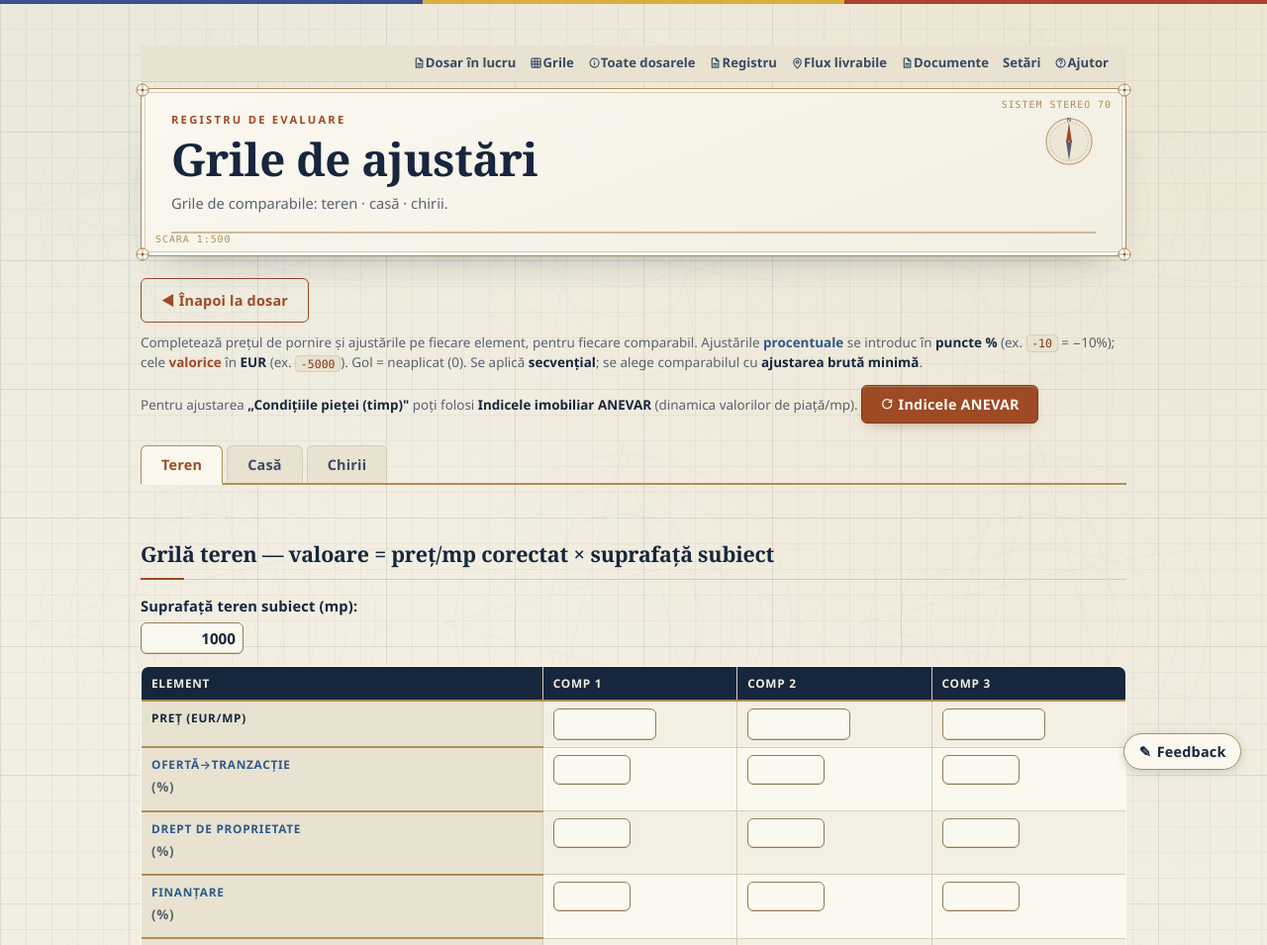
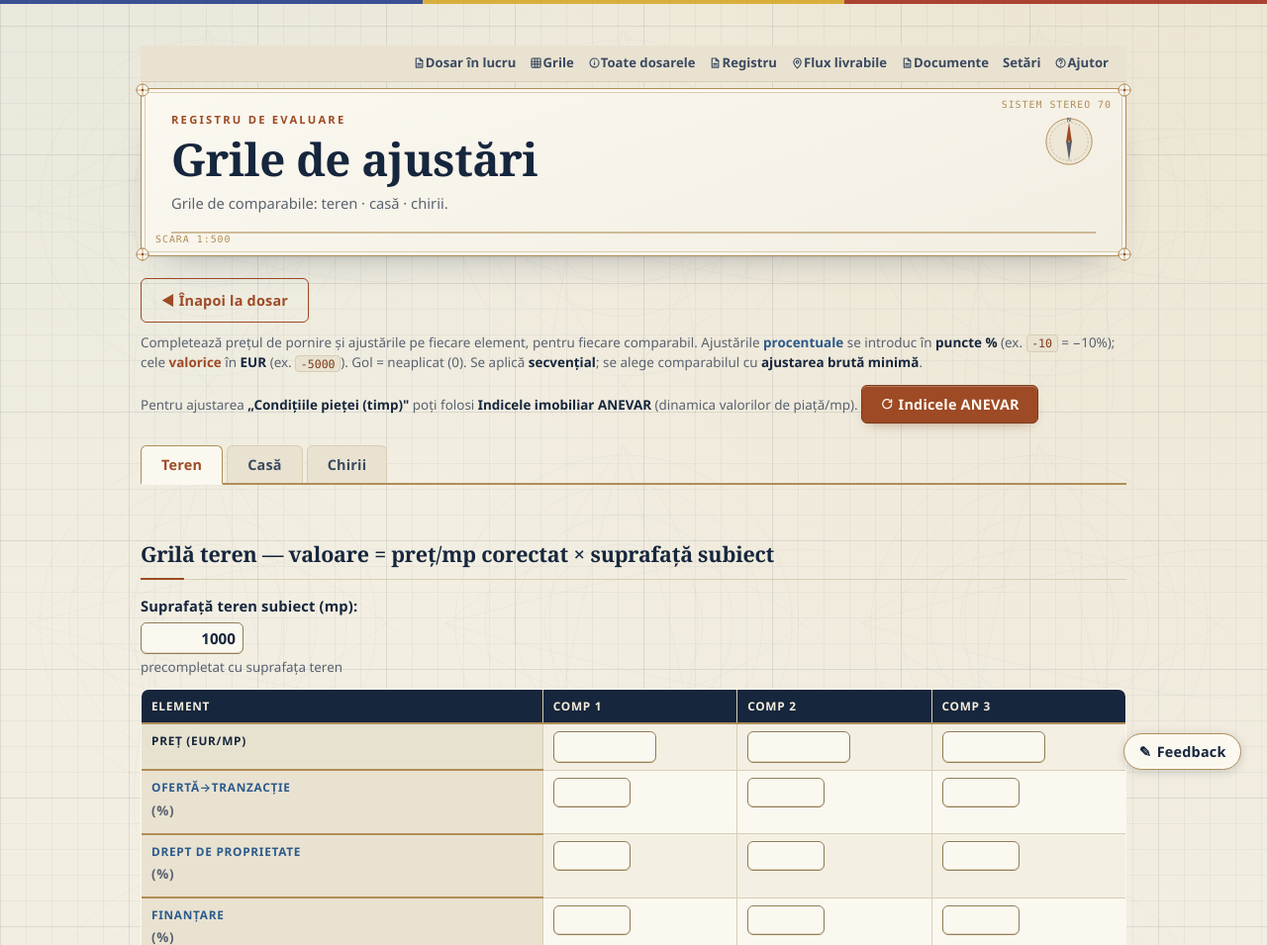
Before and after one commit to adrianserbanescu-byte/anevar, a FastAPI app: page /grila in a window 1280 px wide. Shown: the top 955 px of the page at 99% size. Run offline with FastAPI, Linux system fonts and the light colour scheme; data that the repository does not hold is empty.

Commit message:
feat(grila UX): propaga hint + precompletare "Suprafata subiect" in /grila
Adi: comentariile/precompletarea de la "Suprafata subiect" din grilele de
ajustari existau doar in sub-tabul Comparabile (dosar.html). Le propag si in
pagina standalone /grila (grila.html), cu acelasi sistem unificat (.hint,
diacritice corecte) si aceeasi mapare:
  teren  #supr-teren  <- wizard.suprafata_teren ("precompletat cu suprafata teren")
  casa   #supr-casa   <- wizard.acd             ("...cu ACD - aria construita desfasurata")
  chirii #supr-chirii <- wizard.au              ("...cu AU - aria utila")

Precompletare REALA (nu doar hint): /grila stie dosarul activ din
localStorage.anevar_dosar_activ (uid) si citeste valorile via /api/dosar/{uid}
(cheia wizard, indexata pe id-urile campurilor din Proprietate). Precompletez
doar daca userul n-a schimbat valoarea implicita (data-default) - nu suprascriu
ce a tastat; campul ramane editabil. Hint-ul se arata doar cand chiar am
precompletat. Fara dosar activ / fetch esuat -> campurile raman pe default.

Doar grila.html. Estetica Rams, clase existente (.hint).

Co-Authored-By: Claude Opus 4.8 (1M context) <noreply@anthropic.com>

```diff
--- a/evaluare-anevar/src/evaluare/web/templates/grila.html
+++ b/evaluare-anevar/src/evaluare/web/templates/grila.html
@@ -45,7 +45,7 @@ Pentru ajustarea <b>„Condițiile pieței (timp)"</b> poți folosi <b>Indicele
 <!-- ================= TEREN ================= -->
 <section role="tabpanel" id="panel-teren" aria-labelledby="tab-teren" tabindex="0">
 <h2>Grilă teren — valoare = preț/mp corectat × suprafață subiect</h2>
-<p><label for="supr-teren">Suprafață teren subiect (mp):</label> <input id="supr-teren" class="base" value="1000"></p>
+<p><label for="supr-teren">Suprafață teren subiect (mp):</label> <input id="supr-teren" class="base" value="1000" data-default="1000"><br><small class="hint" id="supr-teren-hint" hidden>precompletat cu suprafața teren</small></p>
 <div id="tabel-teren"></div>
 <button type="button" onclick="calcul('teren')">Calculează grila teren</button>
 <div id="rez-teren" role="status" aria-live="polite"></div>
@@ -72,7 +72,7 @@ Pentru ajustarea <b>„Condițiile pieței (timp)"</b> poți folosi <b>Indicele
 <p class="hint">Diferența de suprafață se tratează ca ajustare valorică (arie utilă: EUR/mp × Δ), deci
  fiecare comparabilă e adusă la subiect. „Suprafața subiect" de mai sus nu mai intră în formulă
  (rămâne pentru referință).</p>
-<p><label for="supr-casa">Suprafață subiect (mp):</label> <input id="supr-casa" class="base" value="120"></p>
+<p><label for="supr-casa">Suprafață subiect (mp):</label> <input id="supr-casa" class="base" value="120" data-default="120"><br><small class="hint" id="supr-casa-hint" hidden>precompletat cu ACD — aria construită desfășurată</small></p>
 <div id="tabel-casa"></div>
 <button type="button" onclick="calcul('casa')">Calculează grila casă</button>
 <div id="rez-casa" role="status" aria-live="polite"></div>
@@ -85,7 +85,7 @@ Pentru ajustarea <b>„Condițiile pieței (timp)"</b> poți folosi <b>Indicele
 <p class="hint">Prețul de pornire este <b>chiria lunară pe mp</b> (ex. EUR/mp/lună) a fiecărui comparabil de
  închiriere. Se alege comparabilul cu ajustarea brută minimă; chiria/mp aleasă × suprafața subiectului ×
  12 = <b>venitul brut potențial anual</b>, care intră în capitalizarea directă (abordarea prin venit).</p>
-<p><label for="supr-chirii">Suprafață închiriabilă subiect (mp):</label> <input id="supr-chirii" class="base" value="100"></p>
+<p><label for="supr-chirii">Suprafață închiriabilă subiect (mp):</label> <input id="supr-chirii" class="base" value="100" data-default="100"><br><small class="hint" id="supr-chirii-hint" hidden>precompletat cu AU — aria utilă</small></p>
 <div id="tabel-chirii"></div>
 <button type="button" onclick="calcul('chirii')">Calculează grila chirii</button>
 <div id="rez-chirii" role="status" aria-live="polite"></div>
@@ -116,6 +116,47 @@ const NCOMP = 3;
        if(d && d.uid) uid = String(d.uid); }catch(e){}
   const href = uid ? "/dosar/" + encodeURIComponent(uid) : "/incepe";
   ["inapoi-dosar-sus","inapoi-dosar-jos"].forEach(id => { const a = document.getElementById(id); if(a) a.href = href; });
+})();
+
+// ── PRECOMPLETARE „Suprafață subiect" în cele 3 grile standalone (paritate cu sub-tabul Comparabile) ──
+// Adi: hint-urile + precompletarea din dosar.html (sub-tabul Comparabile) se propagă și pe pagina /grila.
+// Sursa = dosarul activ (localStorage `anevar_dosar_activ` → uid), datele se citesc din /api/dosar/{uid}
+// (cheia `wizard`, indexată pe id-urile câmpurilor din Proprietate). Mapare identică cu dosar.html:
+//   teren  #supr-teren  ← wizard.suprafata_teren   („precompletat cu suprafața teren")
+//   casă   #supr-casa   ← wizard.acd                („…cu ACD — aria construită desfășurată")
+//   chirii #supr-chirii ← wizard.au                 („…cu AU — aria utilă")
+// Precompletăm DOAR dacă userul n-a schimbat valoarea implicită (data-default) — nu suprascriem ce
+// a tastat; câmpul rămâne editabil oricum. Hint-ul .hint se arată doar când chiar am precompletat.
+// Dacă fetch-ul eșuează / nu există dosar activ → câmpurile rămân pe default, fără hint (nimic stricat).
+(function precompleteazaSuprafete(){
+  let uid = null;
+  try{ const d = JSON.parse(localStorage.getItem("anevar_dosar_activ") || "null");
+       if(d && d.uid) uid = String(d.uid); }catch(e){}
+  if(!uid) return;
+  const MAP = [
+    {dst:"supr-teren",  src:"suprafata_teren", hint:"supr-teren-hint"},
+    {dst:"supr-casa",   src:"acd",             hint:"supr-casa-hint"},
+    {dst:"supr-chirii", src:"au",              hint:"supr-chirii-hint"},
+  ];
+  fetch("/api/dosar/" + encodeURIComponent(uid))
+    .then(r => r.ok ? r.json() : null)
+    .then(dosar => {
+      const w = (dosar && dosar.wizard) || null;
+      if(!w) return;
+      MAP.forEach(m => {
+        const inp = document.getElementById(m.dst);
+        if(!inp) return;
+        const sv = String(w[m.src] == null ? "" : w[m.src]).trim();
+        if(!sv) return;                                   // sursa goală pe Proprietate → lăsăm default-ul
+        const def = inp.getAttribute("data-default") || "";
+        // doar dacă userul n-a atins câmpul (încă pe valoarea implicită) → precompletăm + arătăm hint-ul
+        if((inp.value || "").trim() !== def) return;
+        inp.value = sv;
+        const h = document.getElementById(m.hint);
+        if(h) h.hidden = false;
+      });
+    })
+    .catch(() => {});                                     // offline / 404 → câmpurile rămân pe default
 })();
 
 // Catalog elemente. tip: "procentuala" sau "valorica".
```
